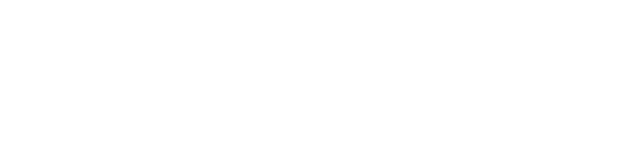
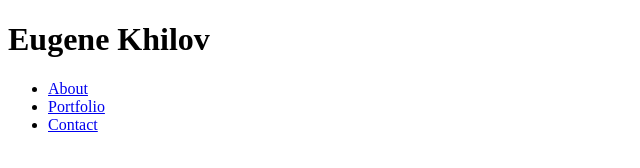
Before and after one commit to rusomatroso/Basic-Portfolio, a plain HTML site: page index.html in a window 1280 px wide. Shown: the whole page, without its empty margins (0-640 px from the left). Drawn offline with Linux system fonts and the light colour scheme.

Commit message:
header added

```diff
--- a/index.html
+++ b/index.html
@@ -5,6 +5,18 @@
 	<title>Eugene's Portfolio</title>
 </head>
 <body>
+<header>
+	<div class="wrapper">
+		<h1>Eugene Khilov</h1>
+		<nav>
+			<ul>
+				<li><a href="index.html">About</a></li>
+				<li><a href="portfolio.html">Portfolio</a></li>
+				<li><a href="contact.html">Contact</a></li>
+			</ul>
+		</nav>
+	</div>
+</header>
 
 </body>
 </html>
```
